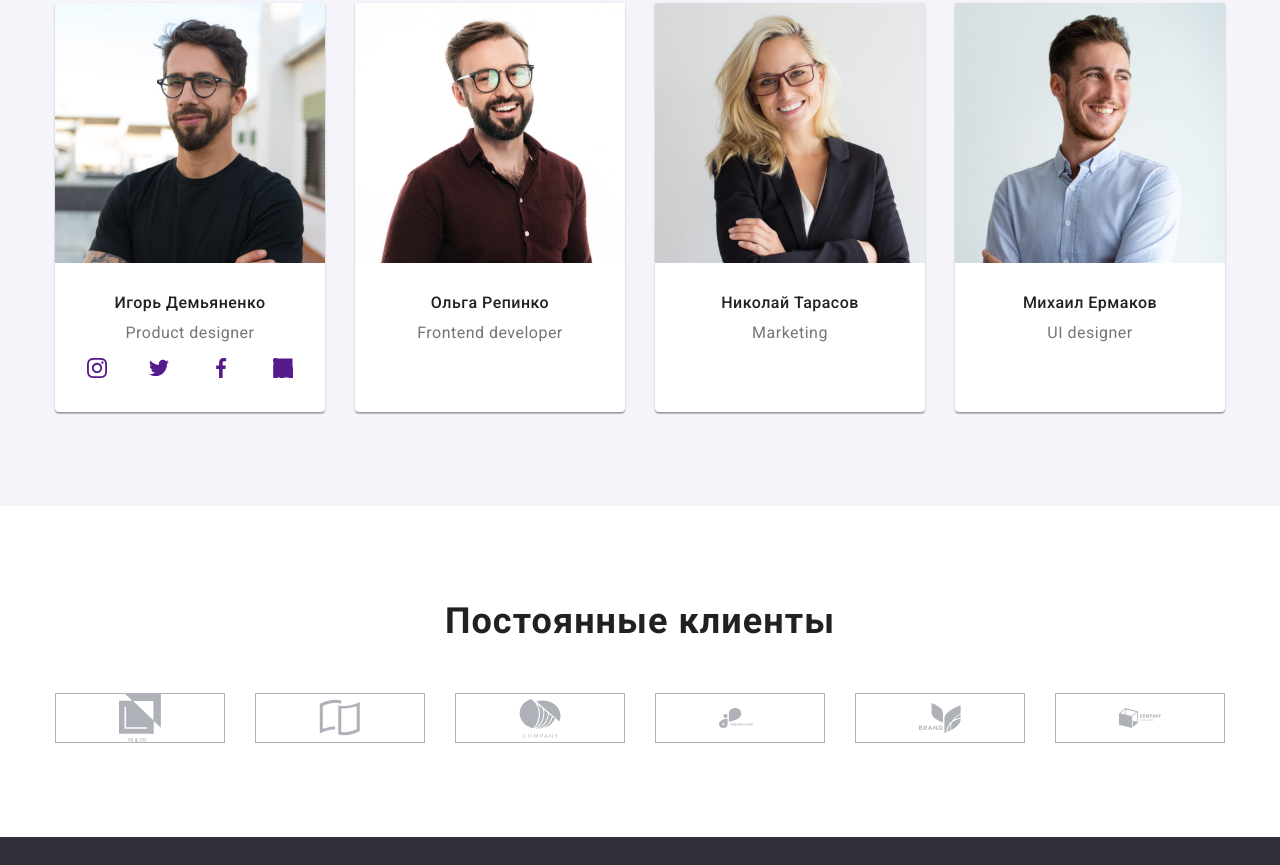
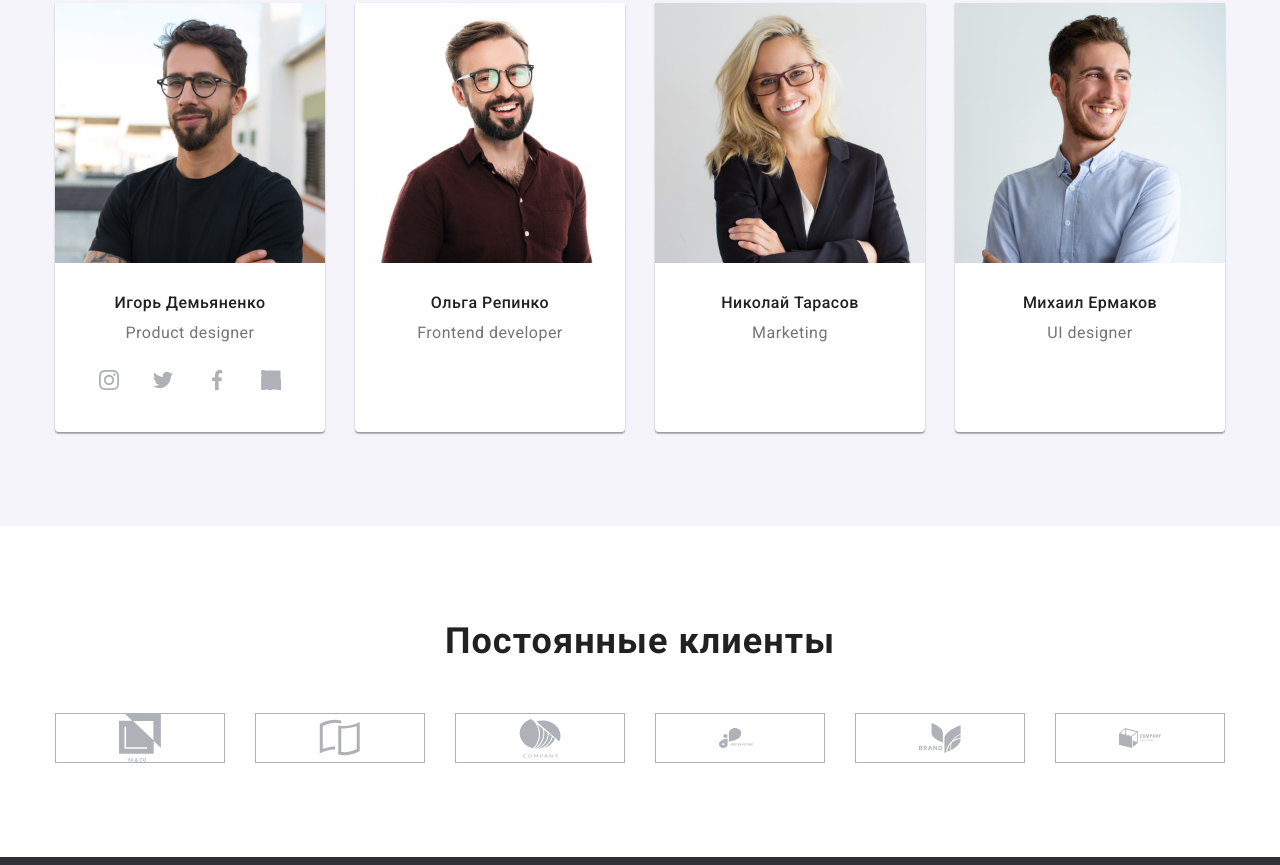
Before and after one commit to Moiweer/goit-markup-hw-04, a plain HTML site: page index.html in a window 1280 px wide. Shown: the part 1742-2607 px from the top of the page. Drawn offline with nearby package versions, Linux system fonts and the light colour scheme.

Commit message:
находит и исправляет ошибку в коде

```diff
--- a/css/styles.css
+++ b/css/styles.css
@@ -318,7 +318,7 @@ img {
   height: 44px;
   background-color: var(--white-text-color);
   border-radius: 50%;
-  color: red;
+  color: var(--social-icon-color);
 }
 .social-icon {
   fill: currentColor;
--- a/index.html
+++ b/index.html
@@ -51,7 +51,7 @@
             <a href="mailto:info@devstudio.com" class="contact-mail-link link"
               >
                 <svg class="mail-icon" width="16" height="12">
-                  <use href="./images/symbol-defs.svg#icon-envelope-hover">
+                  <use href="./images/symbol-defs.svg#icon-envelope-hover"></use>
                 </svg>
               info@devstudio.com</a
             >
@@ -60,7 +60,7 @@
             <a href="tel:+380961111111" class="contact-telephon-link link"
               >
               <svg class="mail-icon" width="16" height="12">
-                  <use href="./images/symbol-defs.svg#icon-smartphone">
+                  <use href="./images/symbol-defs.svg#icon-smartphone"></use>
                 </svg>
               +38 096 111 11 11</a
             >
@@ -86,7 +86,7 @@
           <ul class="description-list list">
             <li class="description-list-item">
               <svg class="description-icon" width="70" height="70">
-                  <use href="./images/symbol-defs.svg#icon-antenna-1">
+                  <use href="./images/symbol-defs.svg#icon-antenna-1"></use>
                 </svg>
               <h3 class="description-second-title">Внимание к деталям</h3>
               <p class="description-text">
@@ -96,7 +96,7 @@
             </li>
             <li class="description-list-item">
               <svg class="description-icon" width="66" height="70">
-                  <use href="./images/symbol-defs.svg#icon-Vector">
+                  <use href="./images/symbol-defs.svg#icon-Vector"></use>
                 </svg>
               <h3 class="description-second-title">Пунктуальность</h3>
               <p class="description-text">
@@ -106,7 +106,7 @@
             </li>
             <li class="description-list-item">
                <svg class="description-icon" width="70" height="70">
-                  <use href="./images/symbol-defs.svg#icon-Vector-1">
+                  <use href="./images/symbol-defs.svg#icon-Vector-1"></use>
                 </svg>
                 <h3 class="description-second-title">
                 Планирование</h3>
@@ -117,7 +117,7 @@
             </li>
             <li class="description-list-item">
                <svg class="description-icon" width="70" height="70">
-                  <use href="./images/symbol-defs.svg#icon-astronaut-1">
+                  <use href="./images/symbol-defs.svg#icon-astronaut-1"></use>
                 </svg>
               <h3 class="description-second-title">Современные технологии</h3>
               <p class="description-text">
@@ -168,33 +168,35 @@
               <div class="team-under-photo-content">
                 <h3 class="team-member-name">Игорь Демьяненко</h3>
                 <p lang="en" class="team-member-profesion">Product designer</p>
-               <div>
+    <div>
                  <ul class="social-icon-in-card list">
                    <li class="social-icon-item" >
-                      <a clacc="social-icon-link" href="">
+                      <a class="social-icon-link" href="">
                 <svg class="social-icon" width="20" height="20">
-                  <use href="./images/symbol-defs.svg#icon-instagram">
+                  <use href="./images/symbol-defs.svg#icon-instagram"></use>
                 </svg></a>
                 </li>
                    <li class="social-icon-item" >
-                      <a clacc="social-icon-link " href="">
+                      <a class="social-icon-link " href="">
                 <svg class="social-icon" width="20" height="20">
-                  <use href="./images/symbol-defs.svg#icon-twitter">
+                  <use href="./images/symbol-defs.svg#icon-twitter"></use>
                 </svg></a>
                 </li>
                     <li class="social-icon-item" >
-                      <a clacc="social-icon-link" href="">
+                      <a class="social-icon-link" href="">
                 <svg class="social-icon" width="20" height="20">
-                  <use href="./images/symbol-defs.svg#icon-facebook">
+                  <use href="./images/symbol-defs.svg#icon-facebook"></use>
                 </svg></a>
                 </li>
-                    <li class="social-icon-item">
-                      <a clacc="social-icon-link" href="">
+                    </li>
+                    <li class="social-icon-item" >
+                      <a class="social-icon-link" href="">
                 <svg class="social-icon" width="20" height="20">
-                  <use href="./images/symbol-defs.svg#icon-linkedin">
+                  <use href="./images/symbol-defs.svg#icon-linkedin"></use>
                 </svg></a>
                 </li>
                 </ul>
+                </div>
               </div>
             </li>
             <li class="team-member-photo">
@@ -285,7 +287,6 @@
                 </svg></a>
                 </li>
                 </ul>
-              </div>
 
         </div>
       </section>
```
